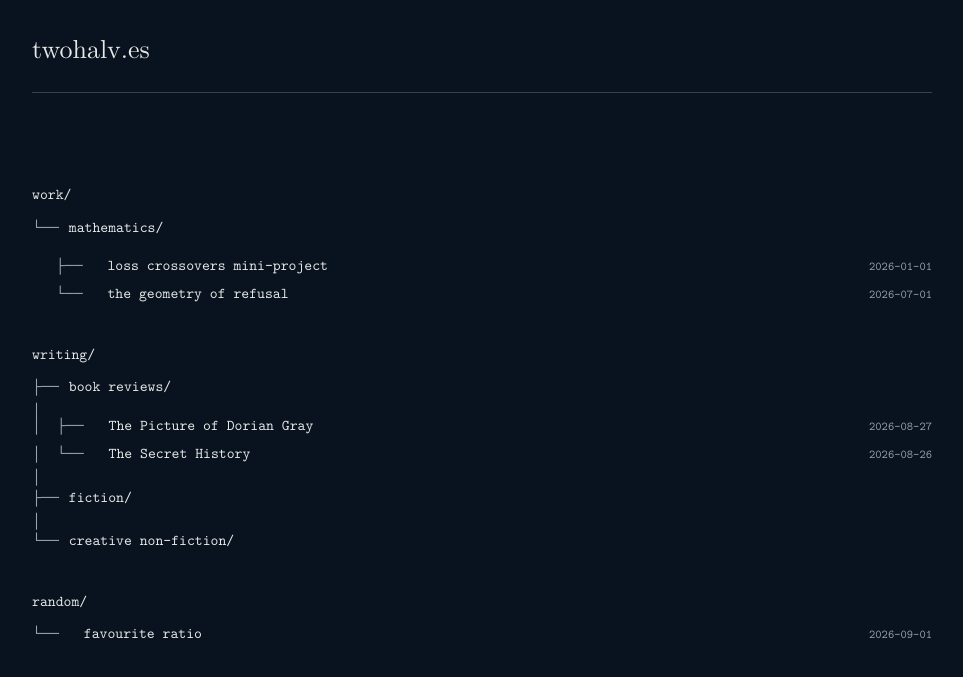
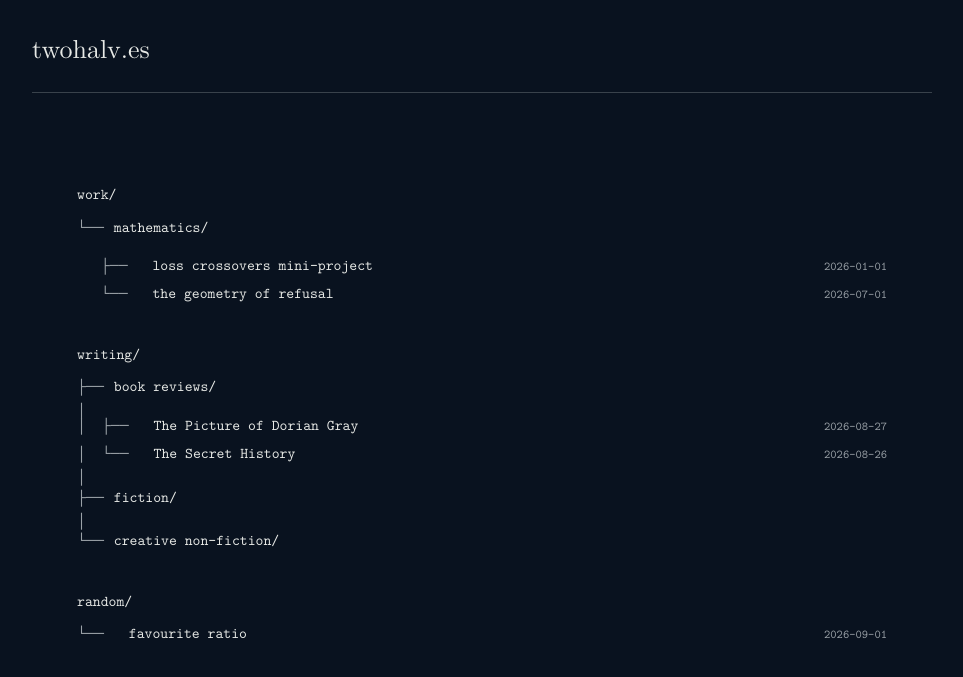
Before and after one commit to chrisjwheeler/website, a Jekyll site: the page built from index.html, in a window 1280 px wide. Shown: the top 677 px of the page, without its empty margins (158-1121 px from the left). Built offline with Jekyll 4.4.1, drawn with Linux system fonts in a browser that asks for light colours.

Commit message:
Small landing page tweak.

```diff
--- a/assets/style.css
+++ b/assets/style.css
@@ -31,7 +31,8 @@
     --ink: #17191b;
     --paper-muted: #656565;
     --max-width: 900px;
-    --page-gutter: 72px;
+    --page-gutter: 24px;
+    --banner-indent: 5%;
     --page-width: 8.5in;
     --page-pad-y: 0.85in;
     --page-pad-x: 1.45in;
@@ -100,7 +101,7 @@
 /* Home directory */
 .directory {
     width: 100%;
-    padding: 90px 0 150px;
+    padding: 90px var(--banner-indent) 150px;
     font-family: var(--mono);
     font-size: 15px;
 }
@@ -228,10 +229,11 @@
 .article-body hr { width: 60px; margin: 3.5em auto; border: 0; border-top: 1px solid var(--ink); }
 
 @media (max-width: 600px) {
+    :root { --page-gutter: 16px; }
     .site-header, main { width: calc(100% - 2 * var(--page-gutter)); }
     .site-header { padding: 20px 0 17px; }
     .logo { font-size: 23px; }
-    .directory { padding: 65px 0 100px; font-size: 13px; }
+    .directory { padding: 65px var(--banner-indent) 100px; font-size: 13px; }
     .file-row time { display: none; }
     .header-path {
         overflow-x: auto;
```
